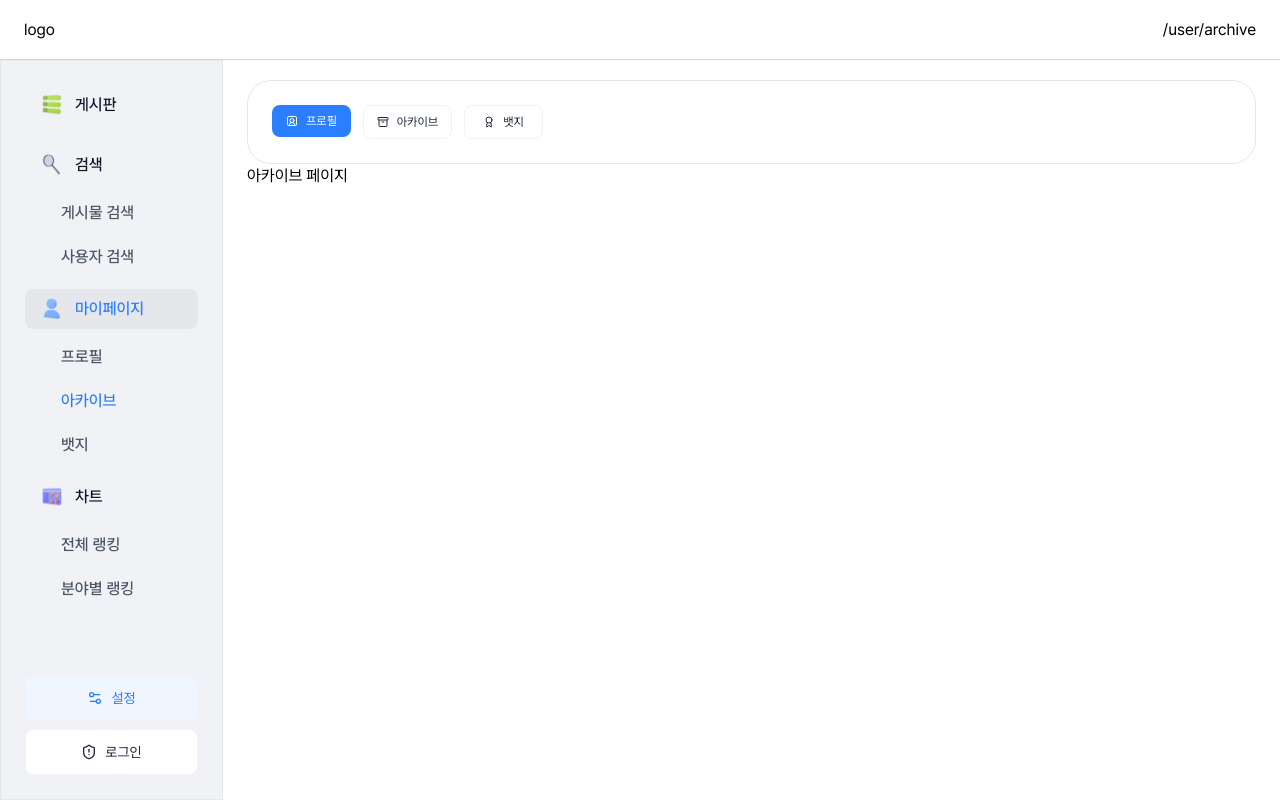
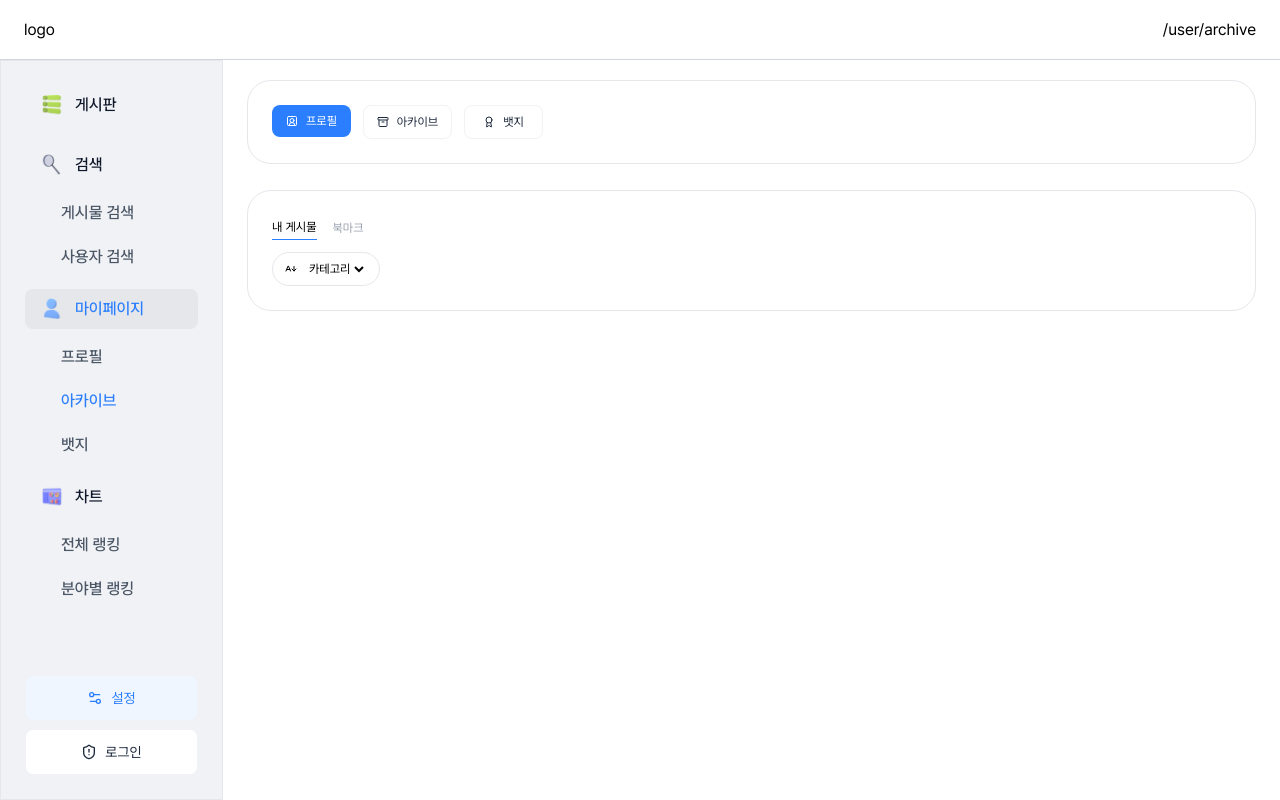
Before and after one commit to prgrms-fe-devcourse/FE7-PROJECT3-TEAM-2, a Next.js app: page /user/archive in a window 1280 px wide. Built offline with nearby package versions, Linux system fonts and the light colour scheme.

Commit message:
feat: create archive page UI

```diff
--- a/src/app/user/archive/page.tsx
+++ b/src/app/user/archive/page.tsx
@@ -1,3 +1,24 @@
+import { AArrowDown } from "lucide-react";
+import ResponsiveContainer from "@/components/common/ResponsiveContainer";
+
 export default function page() {
-  return <div>아카이브 페이지</div>;
+  return (
+    <div className="mt-6.5 w-full text-xs">
+      <ResponsiveContainer className="flex flex-col gap-3 p-6">
+        <div className="flex items-center gap-4">
+          <p className="border-main border-b py-1">내 게시물</p>
+          <p className="text-text-light">북마크</p>
+        </div>
+        <div className="relative flex">
+          <div className="flex items-center gap-2 rounded-full border border-gray-200 px-3 py-2">
+            <AArrowDown size={12} />
+            <select className="outline-none">
+              <option>카테고리</option>
+              <option>작성일</option>
+            </select>
+          </div>
+        </div>
+      </ResponsiveContainer>
+    </div>
+  );
 }
```
